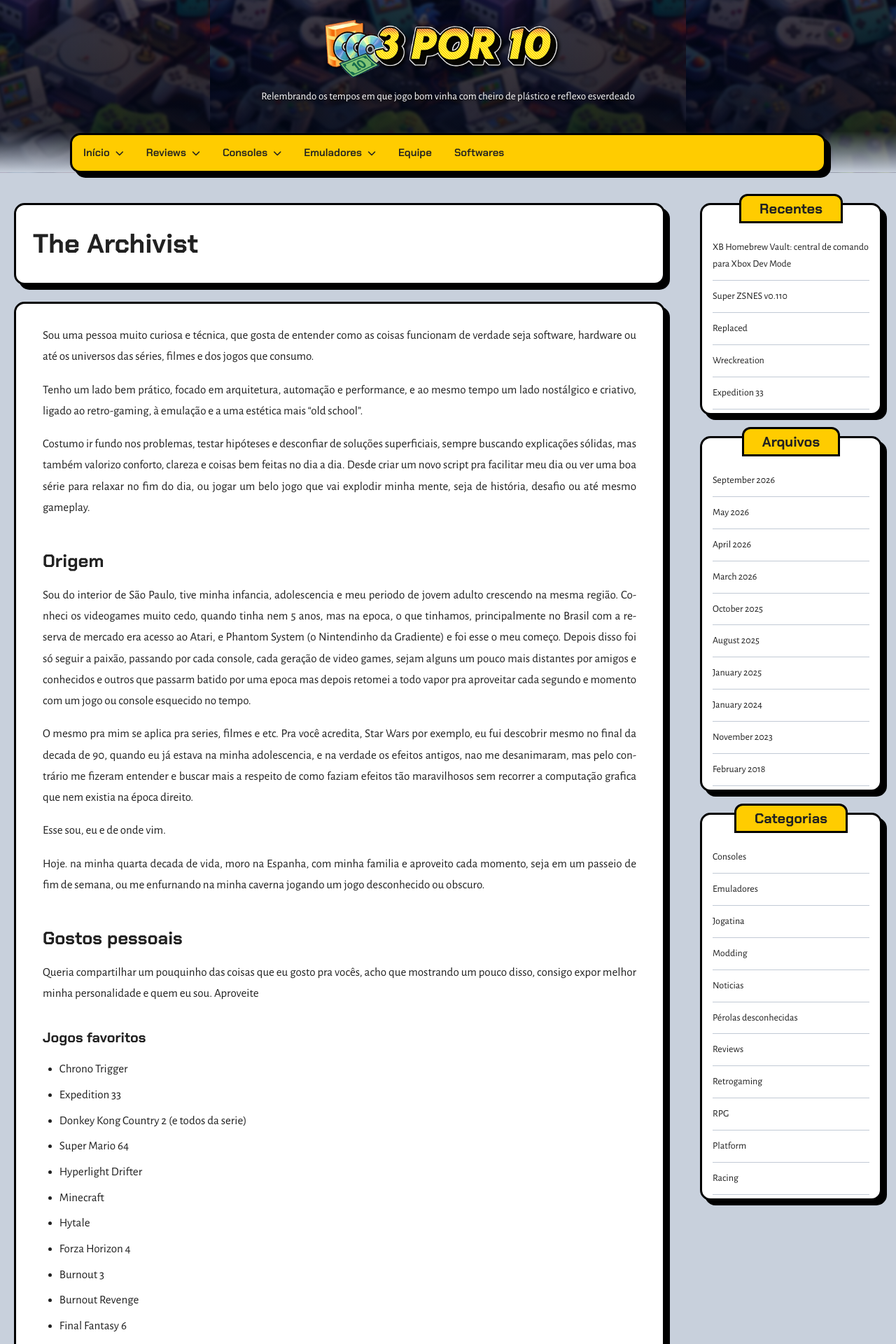
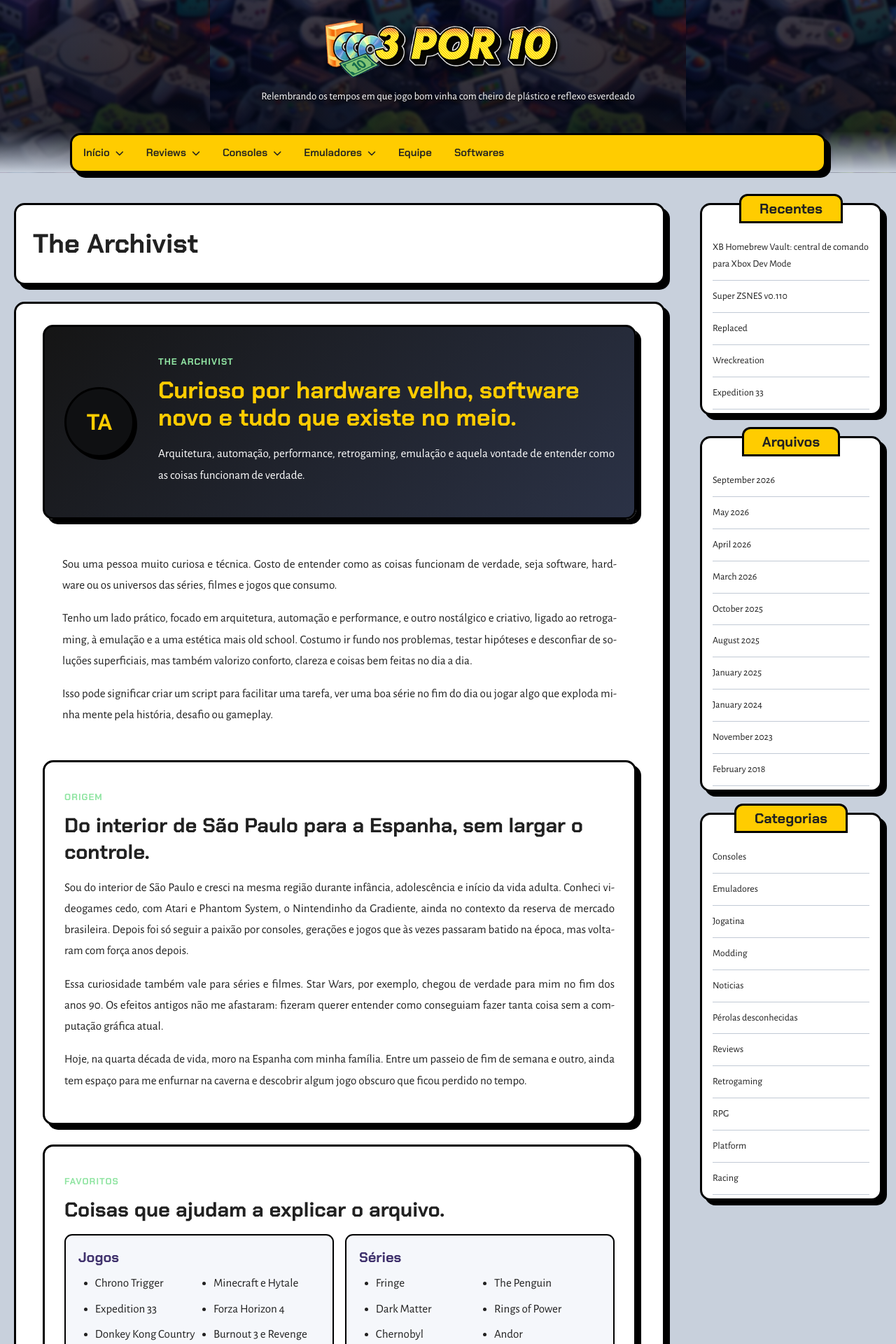
Before and after one commit to marcelofrau/trespordez, a Jekyll site: the page built from _pages/wordpress/the-archivist.md, in a window 1280 px wide. Shown: the top 1920 px of the page at 70% size. Built offline with Jekyll 4.4.1, drawn with Linux system fonts in a browser that asks for light colours; comment, search, counter and statistics services are not loaded; some of the changed text lies outside the part shown.

Commit message:
feat: redesign team and archivist pages

```diff
--- a/_pages/wordpress/the-archivist.md
+++ b/_pages/wordpress/the-archivist.md
@@ -4,85 +4,42 @@
 wordpress_id: 1386
 ---
 
-<p>Sou uma pessoa muito curiosa e técnica, que gosta de entender como as coisas funcionam de verdade seja software, hardware ou até os universos das séries, filmes e dos jogos que consumo.</p>
-<p>Tenho um lado bem prático, focado em arquitetura, automação e performance, e ao mesmo tempo um lado nostálgico e criativo, ligado ao retro-gaming, à emulação e a uma estética mais “old school”.</p>
-<p>Costumo ir fundo nos problemas, testar hipóteses e desconfiar de soluções superficiais, sempre buscando explicações sólidas, mas também valorizo conforto, clareza e coisas bem feitas no dia a dia. Desde criar um novo script pra facilitar meu dia ou ver uma boa série para relaxar no fim do dia, ou jogar um belo jogo que vai explodir minha mente, seja de história, desafio ou até mesmo gameplay.</p>
-<h2>Origem</h2>
-<p>Sou do interior de São Paulo, tive minha infancia, adolescencia e meu periodo de jovem adulto crescendo na mesma região. Conheci os videogames muito cedo, quando tinha nem 5 anos, mas na epoca, o que tinhamos, principalmente no Brasil com a reserva de mercado era acesso ao Atari, e Phantom System (o Nintendinho da Gradiente) e foi esse o meu começo. Depois disso foi só seguir a paixão, passando por cada console, cada geração de video games, sejam alguns um pouco mais distantes por amigos e conhecidos e outros que passarm batido por uma epoca mas depois retomei a todo vapor pra aproveitar cada segundo e momento com um jogo ou console esquecido no tempo.</p>
-<p>O mesmo pra mim se aplica pra series, filmes e etc. Pra você acredita, Star Wars por exemplo, eu fui descobrir mesmo no final da decada de 90, quando eu já estava na minha adolescencia, e na verdade os efeitos antigos, nao me desanimaram, mas pelo contrário me fizeram entender e buscar mais a respeito de como faziam efeitos tão maravilhosos sem recorrer a computação grafica que nem existia na época direito.</p>
-<p>Esse sou, eu e de onde vim.</p>
-<p>Hoje. na minha quarta decada de vida, moro na Espanha, com minha familia e aproveito cada momento, seja em um passeio de fim de semana, ou me enfurnando na minha caverna jogando um jogo desconhecido ou obscuro.</p>
-<h2>Gostos pessoais</h2>
-<p>Queria compartilhar um pouquinho das coisas que eu gosto pra vocês, acho que mostrando um pouco disso, consigo expor melhor minha personalidade e quem eu sou. Aproveite</p>
-<h3>Jogos favoritos</h3>
-<ul>
-<li>Chrono Trigger</li>
-<li>Expedition 33</li>
-<li>Donkey Kong Country 2 (e todos da serie)</li>
-<li>Super Mario 64</li>
-<li>Hyperlight Drifter</li>
-<li>Minecraft</li>
-<li>Hytale</li>
-<li>Forza Horizon 4</li>
-<li>Burnout 3</li>
-<li>Burnout Revenge</li>
-<li>Final Fantasy 6</li>
-<li>Grandia</li>
-</ul>
-<h3>Series favoritas</h3>
-<ul>
-<li>Fringe</li>
-<li>Dark Matter</li>
-<li>Chernobyl</li>
-<li>Wheel of time</li>
-<li>Penguim</li>
-<li>Rings of Power</li>
-<li>Andor</li>
-<li>Dark</li>
-</ul>
-<h3>Animes Favoritos</h3>
-<ul>
-<li>Full Metal Alchemist Brotherhood</li>
-<li>Steins;Gate</li>
-<li>Initial D</li>
-<li>Death Note</li>
-<li>Get Backers</li>
-<li>Naruto</li>
-<li>Abenobashi Mahou Shouten Gai</li>
-<li>Samurai X</li>
-<li>Inu Yasha</li>
-<li>Lain</li>
-</ul>
-<h3>Filmes favoritos</h3>
-<ul>
-<li>Star Wars a primeira trilogia</li>
-<li>Senhor dos Anéis</li>
-<li>O Hobbit</li>
-<li>Corpo Fechado</li>
-<li>A Vila</li>
-</ul>
-<h3>Músicas favoritas</h3>
-<h4>Generos favoritos</h4>
-<ul>
-<li>Indie rock</li>
-<li>Punk Rock</li>
-<li>Folk</li>
-<li>Alternative</li>
-<li>Lo-Fi</li>
-<li>Chiptunes</li>
-<li>MPB</li>
-</ul>
-<h4>Artistas e bandas favoritas</h4>
-<ul>
-<li>Beatles</li>
-<li>Broken Bells</li>
-<li>The Kooks</li>
-<li>The Strokes</li>
-<li>The Killers</li>
-<li>We are Scientists</li>
-<li>The Black Keys</li>
-<li>TV On the radio</li>
-</ul>
-<h3>Wallpapers favoritos</h3>
-<h2>Backlog pessoal</h2>
-<iframe src="https://docs.google.com/spreadsheets/d/e/2PACX-1vTPVf0fVS0TjLJb_-mBUSvI5FRMMxR6ipTci_75jmZLSwDNRMEFx_rZjViIG_JdZANPVyiVVGq6EAAz/pubhtml?widget=true&headers=false"></iframe>
+<section class="profile-hero">
+  <span class="team-monogram">TA</span>
+  <div>
+    <p class="eyebrow">The Archivist</p>
+    <h2>Curioso por hardware velho, software novo e tudo que existe no meio.</h2>
+    <p>Arquitetura, automação, performance, retrogaming, emulação e aquela vontade de entender como as coisas funcionam de verdade.</p>
+  </div>
+</section>
+
+<section class="profile-copy">
+  <p>Sou uma pessoa muito curiosa e técnica. Gosto de entender como as coisas funcionam de verdade, seja software, hardware ou os universos das séries, filmes e jogos que consumo.</p>
+  <p>Tenho um lado prático, focado em arquitetura, automação e performance, e outro nostálgico e criativo, ligado ao retrogaming, à emulação e a uma estética mais old school. Costumo ir fundo nos problemas, testar hipóteses e desconfiar de soluções superficiais, mas também valorizo conforto, clareza e coisas bem feitas no dia a dia.</p>
+  <p>Isso pode significar criar um script para facilitar uma tarefa, ver uma boa série no fim do dia ou jogar algo que exploda minha mente pela história, desafio ou gameplay.</p>
+</section>
+
+<section class="profile-section">
+  <p class="eyebrow">Origem</p>
+  <h2>Do interior de São Paulo para a Espanha, sem largar o controle.</h2>
+  <p>Sou do interior de São Paulo e cresci na mesma região durante infância, adolescência e início da vida adulta. Conheci videogames cedo, com Atari e Phantom System, o Nintendinho da Gradiente, ainda no contexto da reserva de mercado brasileira. Depois foi só seguir a paixão por consoles, gerações e jogos que às vezes passaram batido na época, mas voltaram com força anos depois.</p>
+  <p>Essa curiosidade também vale para séries e filmes. Star Wars, por exemplo, chegou de verdade para mim no fim dos anos 90. Os efeitos antigos não me afastaram: fizeram querer entender como conseguiam fazer tanta coisa sem a computação gráfica atual.</p>
+  <p>Hoje, na quarta década de vida, moro na Espanha com minha família. Entre um passeio de fim de semana e outro, ainda tem espaço para me enfurnar na caverna e descobrir algum jogo obscuro que ficou perdido no tempo.</p>
+</section>
+
+<section class="profile-section">
+  <p class="eyebrow">Favoritos</p>
+  <h2>Coisas que ajudam a explicar o arquivo.</h2>
+  <div class="favorites-grid">
+    <article><h3>Jogos</h3><ul><li>Chrono Trigger</li><li>Expedition 33</li><li>Donkey Kong Country 2</li><li>Super Mario 64</li><li>Hyper Light Drifter</li><li>Minecraft e Hytale</li><li>Forza Horizon 4</li><li>Burnout 3 e Revenge</li><li>Final Fantasy VI</li><li>Grandia</li></ul></article>
+    <article><h3>Séries</h3><ul><li>Fringe</li><li>Dark Matter</li><li>Chernobyl</li><li>Wheel of Time</li><li>The Penguin</li><li>Rings of Power</li><li>Andor</li><li>Dark</li></ul></article>
+    <article><h3>Animes</h3><ul><li>Fullmetal Alchemist Brotherhood</li><li>Steins;Gate</li><li>Initial D</li><li>Death Note</li><li>Get Backers</li><li>Naruto</li><li>Abenobashi</li><li>Samurai X</li><li>InuYasha</li><li>Lain</li></ul></article>
+    <article><h3>Filmes e música</h3><ul><li>Star Wars: trilogia original</li><li>Senhor dos Anéis e O Hobbit</li><li>Corpo Fechado e A Vila</li><li>Indie rock, punk, folk e lo-fi</li><li>Beatles, Broken Bells e The Kooks</li><li>The Strokes, The Killers e The Black Keys</li></ul></article>
+  </div>
+</section>
+
+<section class="profile-backlog">
+  <p class="eyebrow">Backlog pessoal</p>
+  <h2>O que ainda está esperando a vez.</h2>
+  <iframe src="https://docs.google.com/spreadsheets/d/e/2PACX-1vTPVf0fVS0TjLJb_-mBUSvI5FRMMxR6ipTci_75jmZLSwDNRMEFx_rZjViIG_JdZANPVyiVVGq6EAAz/pubhtml?widget=true&headers=false" title="Backlog pessoal do The Archivist"></iframe>
+</section>
```
Also changed, not shown: _pages/equipe/cezar_aug.md (+1 -1 lines), _pages/wordpress/equipe.md (+32 -21 lines), assets/css/site.css.
